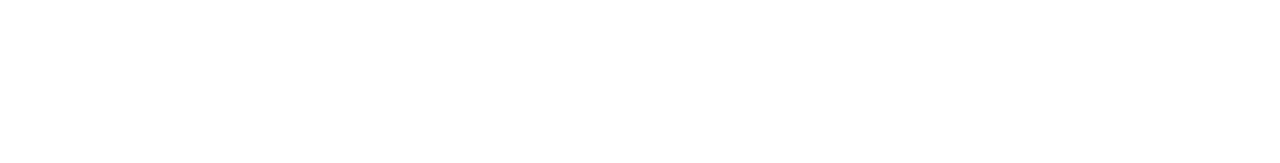
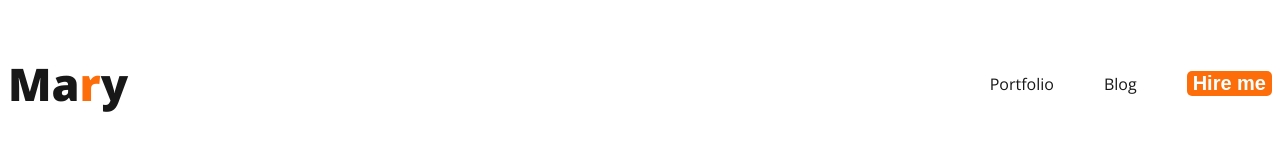
Before and after one commit to Nasrinrumkey/web-developer-portfolio, a plain HTML site: page index.html in a window 1280 px wide. Drawn offline with nearby package versions, Linux system fonts and the light colour scheme.

Commit message:
addednav

```diff
--- a/index.html
+++ b/index.html
@@ -4,9 +4,26 @@
     <meta charset="UTF-8">
     <meta name="viewport" content="width=device-width, initial-scale=1.0">
     <title>Web Developer Portfolio</title>
+    <link rel="preconnect" href="https://fonts.googleapis.com">
+<link rel="preconnect" href="https://fonts.gstatic.com" crossorigin>
+<link href="https://fonts.googleapis.com/css2?family=Open+Sans:wght@400;800&display=swap" rel="stylesheet">
+    <link rel="preconnect" href="https://fonts.googleapis.com">
+    <link rel="preconnect" href="https://fonts.gstatic.com" crossorigin>
+    <link href="https://fonts.googleapis.com/css2?family=Open+Sans&display=swap" rel="stylesheet">
+
+    <link rel="stylesheet" href="styles/portfolio.css">
 </head>
 <body>
-    <header></header>
+    <header>
+        <nav>
+            <h3 class="nav-title">Ma<span class="orange">r</span>y</h3>
+        <ul>
+            <li><a href="Portfolio">Portfolio</a></li>
+            <li><a href="Blog">Blog</a></li>
+            <li><button class="btn-primary">Hire me</button></li>
+        </ul>
+        </nav>
+    </header>
     <main></main>
     <footer></footer>
 </body>
--- /dev/null
+++ b/styles/portfolio.css
@@ -0,0 +1,45 @@
+/* common shared styles */
+body{
+    font-family: 'Open Sans', sans-serif;}
+/* nav related styles */
+nav{
+    display: flex;
+}
+.nav-title{
+    color: var(--Dark-01, #181818);
+    font-size: 45px;
+    font-style: normal;
+    font-weight: 800;
+    }
+ .orange{
+    color: #FD6E0A;
+ }
+ nav > ul{
+    display: flex;
+    align-items: center;
+
+ }
+ nav li{
+    list-style:none ;
+
+ }
+ nav a{
+    text-decoration:none;
+    margin-right:50px ;
+    color: #181818;
+ }
+ nav{
+    display: flex;
+    justify-content:space-between;
+    align-items: center;
+ }
+ .btn-primary{
+    border-radius: 5px;
+    background: #FD6E0A;
+    border: 0;
+    color: azure;
+    font-size:20px ;
+    font-weight:700;
+    padding: 15px,20px ;
+
+}
```
